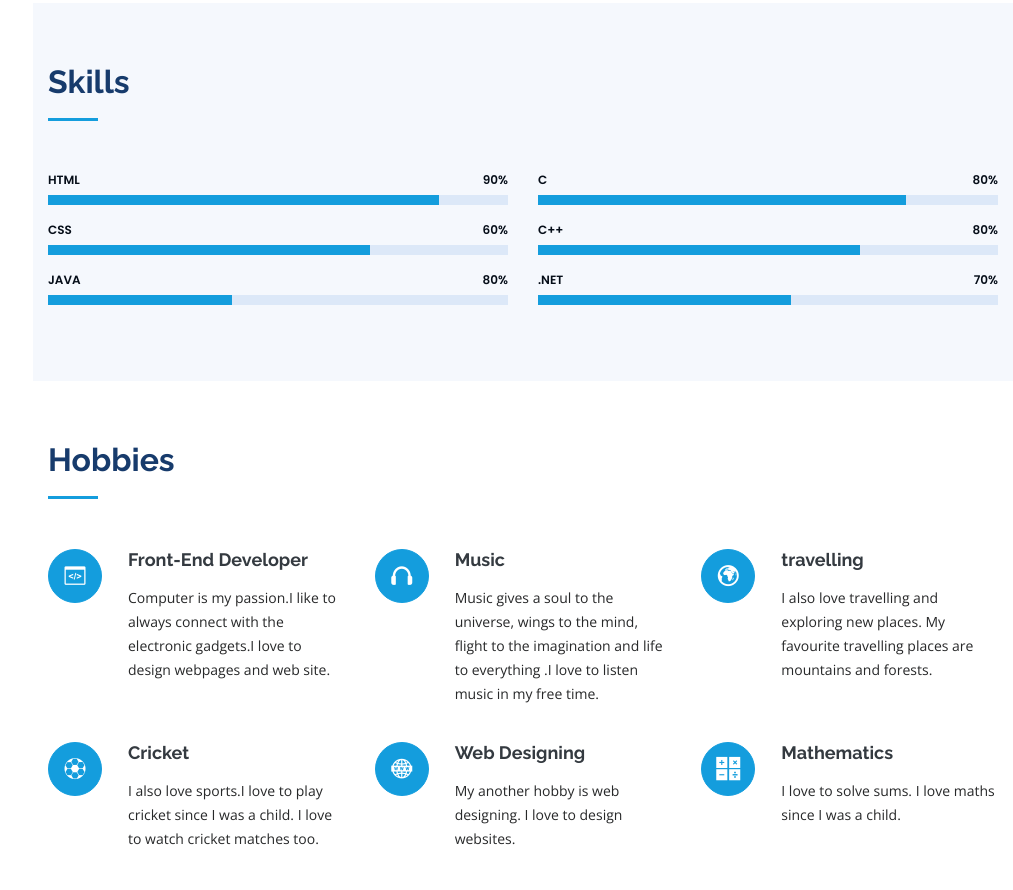
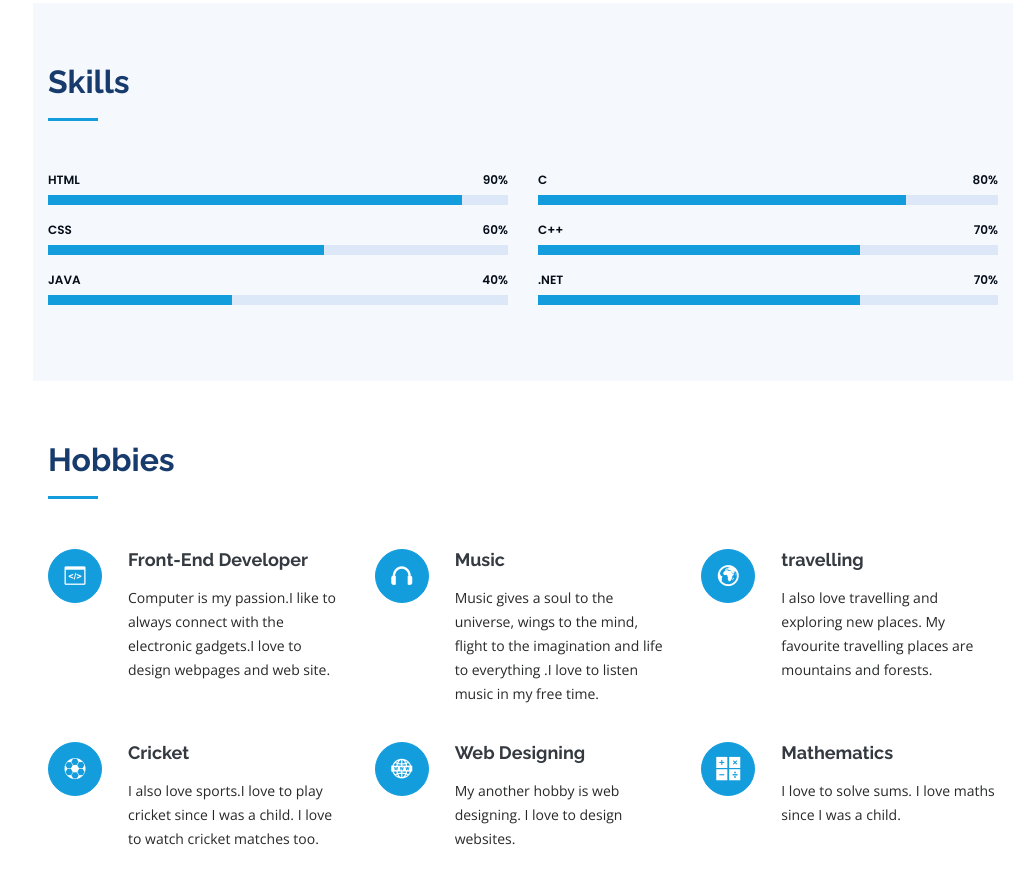
Before and after one commit to Jaksh-125/jaksh-125.github.io, a plain HTML site: page index.html in a window 1280 px wide. Shown: the part 1472-2362 px from the top of the page, without its empty margins (267-1280 px from the left). Drawn offline with nearby package versions, Linux system fonts and the light colour scheme.

Commit message:
Update index.html

```diff
--- a/index.html
+++ b/index.html
@@ -144,19 +144,19 @@
             <div class="progress">
               <span class="skill">HTML <i class="val">90%</i></span>
               <div class="progress-bar-wrap">
-                <div class="progress-bar" role="progressbar" aria-valuenow="85" aria-valuemin="0" aria-valuemax="100"></div>
+                <div class="progress-bar" role="progressbar" aria-valuenow="90" aria-valuemin="0" aria-valuemax="100"></div>
               </div>
             </div>
 
             <div class="progress">
               <span class="skill">CSS <i class="val">60%</i></span>
               <div class="progress-bar-wrap">
-                <div class="progress-bar" role="progressbar" aria-valuenow="70" aria-valuemin="0" aria-valuemax="100"></div>
+                <div class="progress-bar" role="progressbar" aria-valuenow="60" aria-valuemin="0" aria-valuemax="100"></div>
               </div>
             </div>
 
             <div class="progress">
-              <span class="skill">Java <i class="val">80%</i></span>
+              <span class="skill">Java <i class="val">40%</i></span>
               <div class="progress-bar-wrap">
                 <div class="progress-bar" role="progressbar" aria-valuenow="40" aria-valuemin="0" aria-valuemax="100"></div>
               </div>
@@ -174,7 +174,7 @@
             </div>
 
             <div class="progress">
-              <span class="skill">C++<i class="val">80%</i></span>
+              <span class="skill">C++<i class="val">70%</i></span>
               <div class="progress-bar-wrap">
                 <div class="progress-bar" role="progressbar" aria-valuenow="70" aria-valuemin="0" aria-valuemax="100"></div>
               </div>
@@ -183,7 +183,7 @@
             <div class="progress">
               <span class="skill">.net <i class="val">70%</i></span>
               <div class="progress-bar-wrap">
-                <div class="progress-bar" role="progressbar" aria-valuenow="55" aria-valuemin="0" aria-valuemax="100"></div>
+                <div class="progress-bar" role="progressbar" aria-valuenow="70" aria-valuemin="0" aria-valuemax="100"></div>
               </div>
             </div>
 
```
